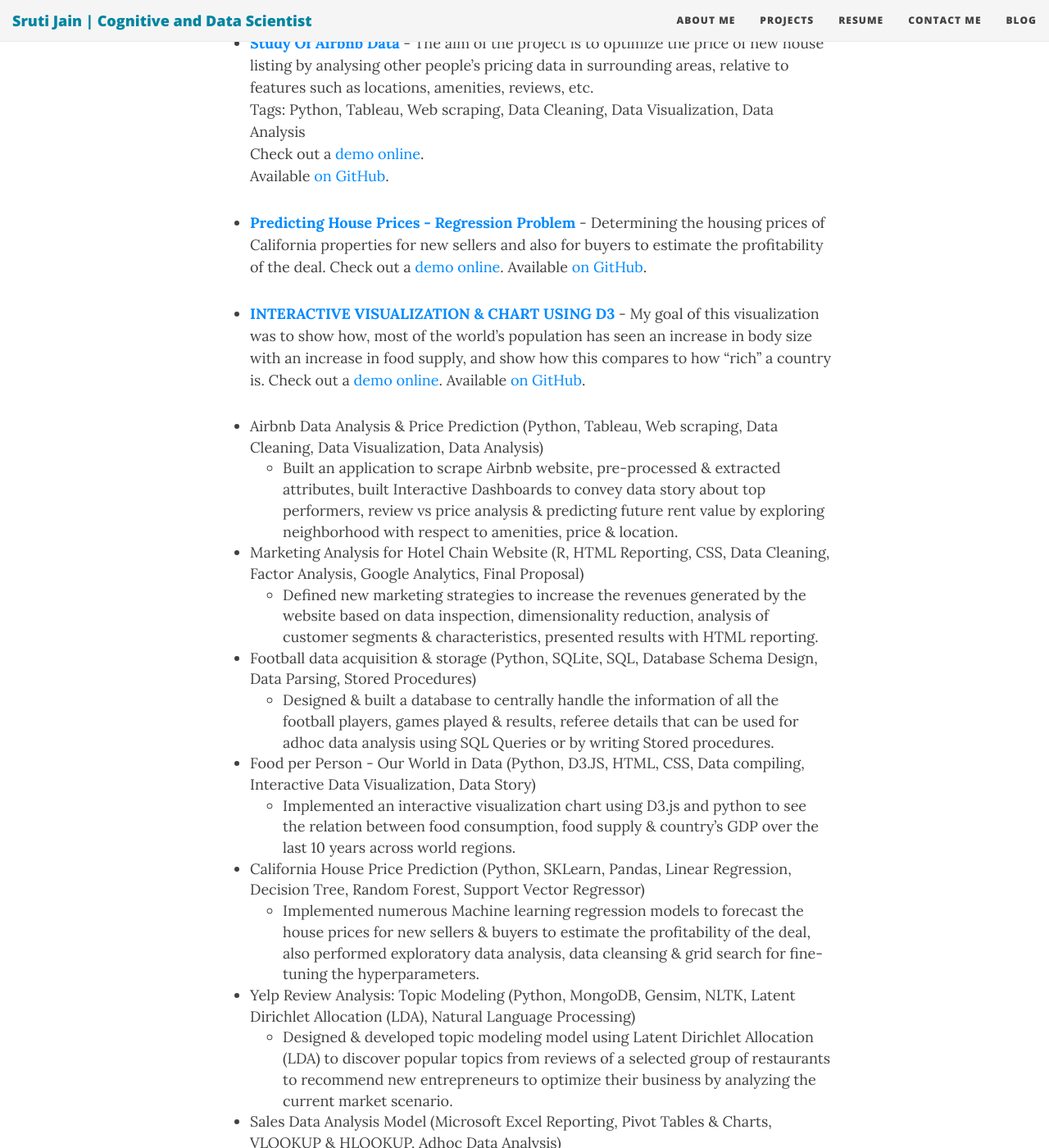
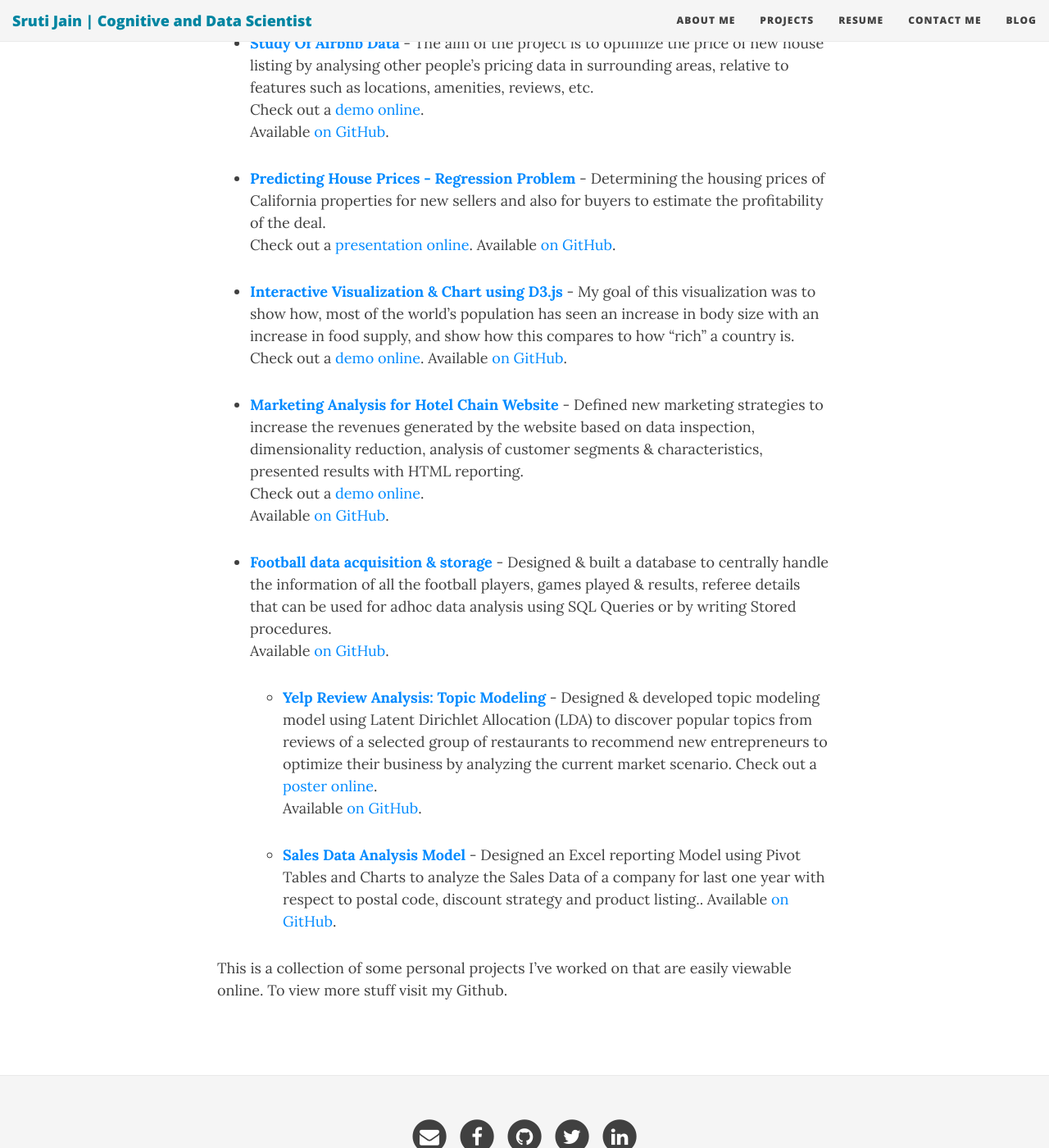
Before and after one commit to sruti-jain/sruti-jain.github.io, a Jekyll site: the page built from Projects.md, in a window 1280 px wide and 1400 px high, scrolled down 239 px. Shown: the whole window at 82% size. Built offline with Jekyll 4.4.1, drawn with Linux system fonts in a browser that asks for light colours; nearby versions of some CDN libraries; some of the changed text lies outside the part shown.

Commit message:
Update Projects.md

```diff
--- a/Projects.md
+++ b/Projects.md
@@ -7,31 +7,32 @@ carbonads: true
 ---
 
 - **[Study Of Airbnb Data](https://public.tableau.com/profile/sruti.jain#!/vizhome/Airbnb_27/TopAirbnbPerformers)** - The aim of the project is to optimize the price of new house listing by analysing other people's pricing data in surrounding areas, relative to features such as locations, amenities, reviews, etc.
-Tags: Python, Tableau, Web scraping, Data Cleaning, Data Visualization, Data Analysis
-Check out a [demo online](https://public.tableau.com/profile/sruti.jain#!/vizhome/Airbnb_27/TopAirbnbPerformers).
-Available [on GitHub](https://github.com/sruti-jain/Airbnb-Data-Analysis-Project).
+  Check out a [demo online](https://public.tableau.com/profile/sruti.jain#!/vizhome/Airbnb_27/TopAirbnbPerformers).
+  Available [on GitHub](https://github.com/sruti-jain/Airbnb-Data-Analysis-Project).
 
 
-- **[Predicting House Prices - Regression Problem](https://www.slideshare.net/SrutiJain/predicting-house-pricesregression)** - Determining the housing prices of California properties for new sellers and also for buyers to estimate the profitability of the deal.  Check out a [demo online](https://www.slideshare.net/SrutiJain/predicting-house-pricesregression).
-Available [on GitHub](https://github.com/sruti-jain/Predicting-House-Prices---Regression).
+- **[Predicting House Prices - Regression Problem](https://www.slideshare.net/SrutiJain/predicting-house-pricesregression)** - Determining the housing prices of California properties for new sellers and also for buyers to estimate the profitability of the deal.
+  Check out a [presentation  online](https://www.slideshare.net/SrutiJain/predicting-house-pricesregression).
+  Available [on GitHub](https://github.com/sruti-jain/Predicting-House-Prices---Regression).
 
 
-- **[INTERACTIVE VISUALIZATION & CHART USING D3](http://srutisj.in/Interactive%20Visualization%20&%20Analysis%20Chart%20using%20D3/InteractiveVisualization.html)** - My goal of this visualization was to show how, most of the world's population has seen an increase in body size with an increase in food supply, and show how this compares to how "rich" a country is.  Check out a [demo online](http://srutisj.in/Interactive%20Visualization%20&%20Analysis%20Chart%20using%20D3/InteractiveVisualization.html). Available [on GitHub](https://github.com/sruti-jain/Interactive-Visualization-Analysis-Chart-using-D3).
+- **[Interactive Visualization & Chart using D3.js](http://srutisj.in/Interactive%20Visualization%20&%20Analysis%20Chart%20using%20D3/InteractiveVisualization.html)** - My goal of this visualization was to show how, most of the world's population has seen an increase in body size with an increase in food supply, and show how this compares to how "rich" a country is.
+  Check out a [demo online](http://srutisj.in/Interactive%20Visualization%20&%20Analysis%20Chart%20using%20D3/InteractiveVisualization.html).
+  Available [on GitHub](https://github.com/sruti-jain/Interactive-Visualization-Analysis-Chart-using-D3).
 
-- Airbnb Data Analysis & Price Prediction (Python, Tableau, Web scraping, Data Cleaning, Data Visualization, Data Analysis)
-  - Built an application to scrape Airbnb website, pre-processed & extracted attributes, built Interactive Dashboards to convey data story about top performers, review vs price analysis & predicting future rent value by exploring neighborhood with respect to amenities, price & location.
-- Marketing Analysis for Hotel Chain Website (R, HTML Reporting, CSS, Data Cleaning, Factor Analysis, Google Analytics, Final Proposal)
-  - Defined new marketing strategies to increase the revenues generated by the website based on data inspection, dimensionality reduction, analysis of customer segments & characteristics, presented results with HTML reporting.
-- Football data acquisition & storage (Python, SQLite, SQL, Database Schema Design, Data Parsing, Stored Procedures)
-  - Designed & built a database to centrally handle the information of all the football players, games played & results, referee details that can be used for adhoc data analysis using SQL Queries or by writing Stored procedures.
-- Food per Person - Our World in Data (Python, D3.JS, HTML, CSS, Data compiling, Interactive Data Visualization, Data Story)
-  - Implemented an interactive visualization chart using D3.js and python to see the relation between food consumption, food supply & country’s GDP over the last 10 years across world regions.
-- California House Price Prediction (Python, SKLearn, Pandas, Linear Regression, Decision Tree, Random Forest, Support Vector Regressor)
-  - Implemented numerous Machine learning regression models to forecast the house prices for new sellers & buyers to estimate the profitability of the deal, also performed exploratory data analysis, data cleansing & grid search for fine-tuning the hyperparameters.
-- Yelp Review Analysis: Topic Modeling (Python, MongoDB, Gensim, NLTK, Latent Dirichlet Allocation (LDA), Natural Language Processing)
-  - Designed & developed topic modeling model using Latent Dirichlet Allocation (LDA) to discover popular topics from reviews of a selected group of restaurants to recommend new entrepreneurs to optimize their business by analyzing the current market scenario.
-- Sales Data Analysis Model (Microsoft Excel Reporting, Pivot Tables & Charts, VLOOKUP & HLOOKUP, Adhoc Data Analysis)
-  - Designed an Excel reporting Model using Pivot Tables and Charts to analyze the Sales Data of a company for last one year with respect to postal code, discount strategy and product listing.
+- **[Marketing Analysis for Hotel Chain Website](http://www.srutisj.in/Marketing%20Analysis%20for%20Hotel%20Chain%20website/MarketingStrategyAnalytics.html)** - Defined new marketing strategies to increase the revenues generated by the website based on data inspection, dimensionality reduction, analysis of customer segments & characteristics, presented results with HTML reporting.
+  Check out a [demo online](http://www.srutisj.in/Marketing%20Analysis%20for%20Hotel%20Chain%20website/MarketingStrategyAnalytics.html).
+  Available [on GitHub](https://github.com/sruti-jain/Marketing-Analysis-for-Hotel-Chain-website).
+
+- **[Football data acquisition & storage](https://github.com/sruti-jain/Football-Data-Analysis---Python-SQLite)** - Designed & built a database to centrally handle the information of all the football players, games played & results, referee details that can be used for adhoc data analysis using SQL Queries or by writing Stored procedures.
+  Available [on GitHub](https://github.com/sruti-jain/Football-Data-Analysis---Python-SQLite).
+
+  - **[Yelp Review Analysis: Topic Modeling](https://www.slideshare.net/SrutiJain/yelp-review-analysis-poster)** - Designed & developed topic modeling model using Latent Dirichlet Allocation (LDA) to discover popular topics from reviews of a selected group of restaurants to recommend new entrepreneurs to optimize their business by analyzing the current market scenario.
+  Check out a [poster online](https://www.slideshare.net/SrutiJain/yelp-review-analysis-poster).
+  Available [on GitHub](https://github.com/sruti-jain/Yelp-Review-Analysis-using-LDA-MongoDB-Gensim).
+
+  - **[Sales Data Analysis Model](https://github.com/sruti-jain/Sales-Data-Analysis-Excel)** - Designed an Excel reporting Model using Pivot Tables and Charts to analyze the Sales Data of a company for last one year with respect to postal code, discount strategy and product listing..
+  Available [on GitHub](https://github.com/sruti-jain/Sales-Data-Analysis-Excel).
 
 
-This is a collection of some personal projects I've worked on that are easily viewable online. Anything that is not browser-friendly will not make the cut :(
+This is a collection of some personal projects I've worked on that are easily viewable online. To view more stuff visit my Github.
```
